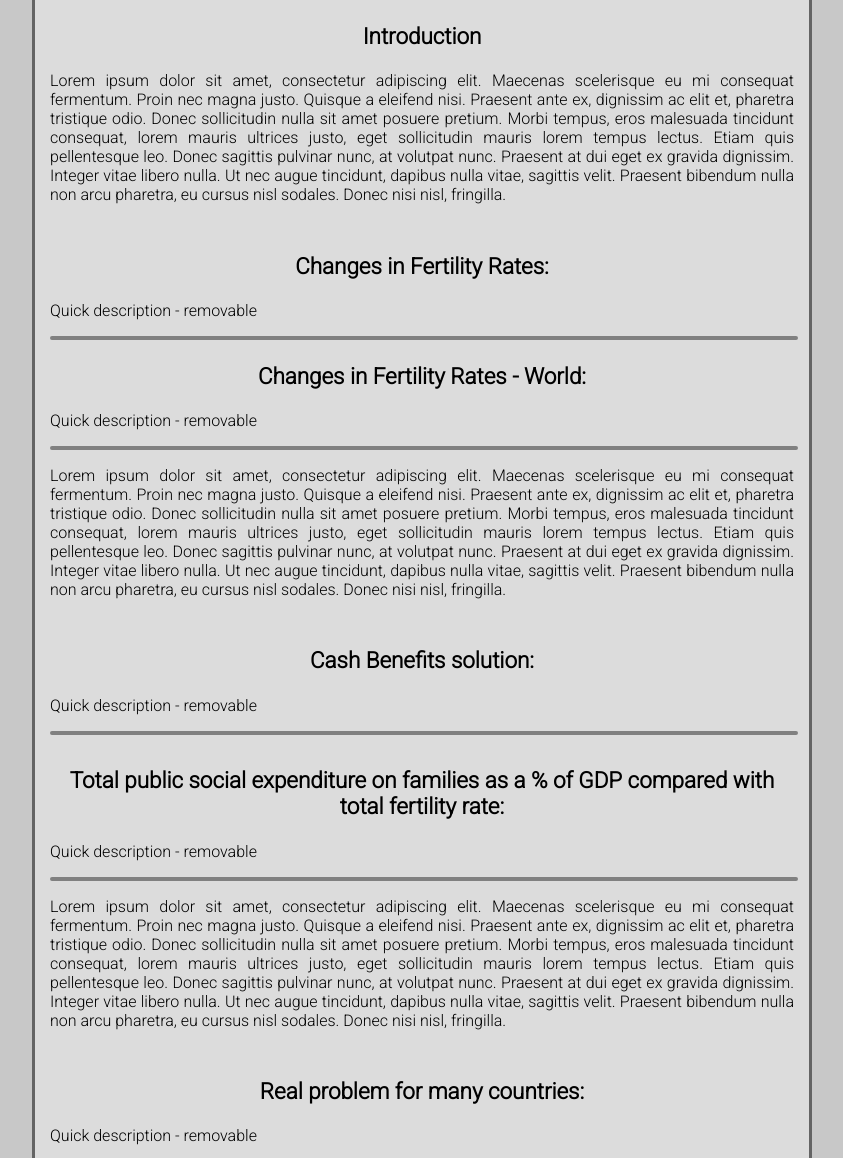
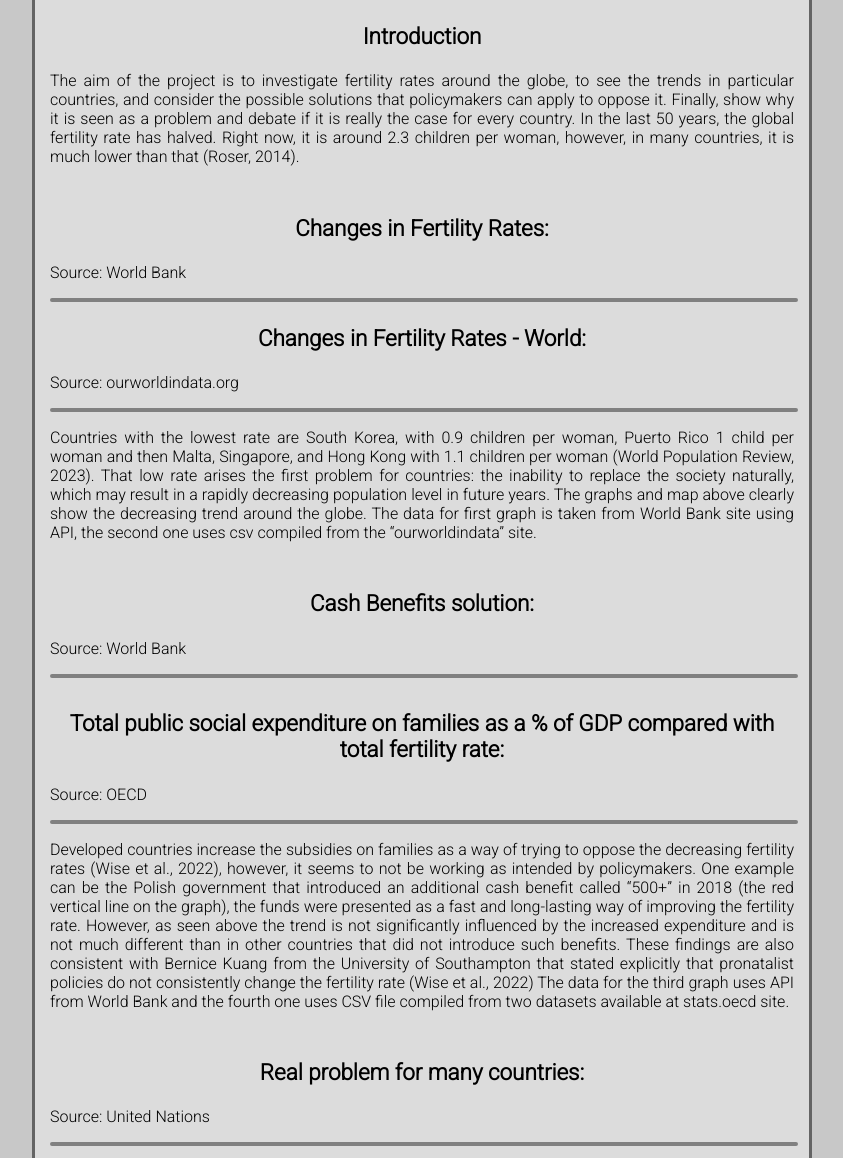
Before and after one commit to Gozdziewicz23/Gozdziewicz23.github.io, a plain HTML site: page project.html in a window 1280 px wide. Shown: the part 140-1298 px from the top of the page, without its empty margins (218-1061 px from the left). Drawn offline with Linux system fonts and the light colour scheme; a script that the page names is missing.

Commit message:
Update project.html

```diff
--- a/project.html
+++ b/project.html
@@ -28,45 +28,46 @@
 
         <h3 class="section-title">Introduction</h3>
         <p>
-            Lorem ipsum dolor sit amet, consectetur adipiscing elit. Maecenas scelerisque eu mi consequat fermentum. Proin nec magna justo. Quisque a eleifend nisi. Praesent ante ex, dignissim ac elit et, pharetra tristique odio. Donec sollicitudin nulla sit amet posuere pretium. Morbi tempus, eros malesuada tincidunt consequat, lorem mauris ultrices justo, eget sollicitudin mauris lorem tempus lectus. Etiam quis pellentesque leo. Donec sagittis pulvinar nunc, at volutpat nunc.
+            The aim of the project is to investigate fertility rates around the globe, to see the trends in particular countries, and consider the possible solutions that policymakers can apply to oppose it. Finally, show why it is seen as a problem and debate if it is really the case for every country.
 
-            Praesent at dui eget ex gravida dignissim. Integer vitae libero nulla. Ut nec augue tincidunt, dapibus nulla vitae, sagittis velit. Praesent bibendum nulla non arcu pharetra, eu cursus nisl sodales. Donec nisi nisl, fringilla.
+            In the last 50 years, the global fertility rate has halved. Right now, it is around 2.3 children per woman, however, in many countries, it is much lower than that (Roser, 2014).
         </p>
     </section>
     <section>
         <h3 class="section-title">Changes in Fertility Rates:</h3>
-        <p>Quick description - removable</p>
+        <p>Source: World Bank</p>
         <div class="chart" id="fertilityCountriesRates"></div>
 
         <h3 class="section-title">Changes in Fertility Rates - World:</h3>
-        <p>Quick description - removable</p>
+        <p>Source: ourworldindata.org</p>
         <div class="chart" id="fertilityWorldRates"></div>
 
         <p>
-            Lorem ipsum dolor sit amet, consectetur adipiscing elit. Maecenas scelerisque eu mi consequat fermentum. Proin nec magna justo. Quisque a eleifend nisi. Praesent ante ex, dignissim ac elit et, pharetra tristique odio. Donec sollicitudin nulla sit amet posuere pretium. Morbi tempus, eros malesuada tincidunt consequat, lorem mauris ultrices justo, eget sollicitudin mauris lorem tempus lectus. Etiam quis pellentesque leo. Donec sagittis pulvinar nunc, at volutpat nunc.
+          Countries with the lowest rate are South Korea, with 0.9 children per woman, Puerto Rico 1 child per woman and then Malta, Singapore, and Hong Kong with 1.1 children per woman (World Population Review, 2023). That low rate arises the first problem for countries: the inability to replace the society naturally, which may result in a rapidly decreasing population level in future years. The graphs and map above clearly show the decreasing trend around the globe.
+The data for first graph is taken from World Bank site using API, the second one uses csv compiled from the “ourworldindata” site.
 
-            Praesent at dui eget ex gravida dignissim. Integer vitae libero nulla. Ut nec augue tincidunt, dapibus nulla vitae, sagittis velit. Praesent bibendum nulla non arcu pharetra, eu cursus nisl sodales. Donec nisi nisl, fringilla.
         </p>
     </section>
     <section>
         <h3 class="section-title">Cash Benefits solution:</h3>
-        <p>Quick description - removable</p>
+        <p>Source: World Bank</p>
         <div class="chart" id="fertilityRatePoland"></div>
     </section>
     <section>
         <h3 class="section-title">Total public social expenditure on families as a % of GDP compared with total fertility rate:</h3>
-        <p>Quick description - removable</p>
+        <p>Source: OECD</p>
         <div class="chart" id="fertilityCompared"></div>
 
         <p>
-            Lorem ipsum dolor sit amet, consectetur adipiscing elit. Maecenas scelerisque eu mi consequat fermentum. Proin nec magna justo. Quisque a eleifend nisi. Praesent ante ex, dignissim ac elit et, pharetra tristique odio. Donec sollicitudin nulla sit amet posuere pretium. Morbi tempus, eros malesuada tincidunt consequat, lorem mauris ultrices justo, eget sollicitudin mauris lorem tempus lectus. Etiam quis pellentesque leo. Donec sagittis pulvinar nunc, at volutpat nunc.
+            Developed countries increase the subsidies on families as a way of trying to oppose the decreasing fertility rates (Wise et al., 2022), however, it seems to not be working as intended by policymakers. One example can be the Polish government that introduced an additional cash benefit called “500+” in 2018 (the red vertical line on the graph), the funds were presented as a fast and long-lasting way of improving the fertility rate. However, as seen above the trend is not significantly influenced by the increased expenditure and is not much different than in other countries that did not introduce such benefits. These findings are also consistent with Bernice Kuang from the University of Southampton that stated explicitly that pronatalist policies do not consistently change the fertility rate (Wise et al., 2022)
 
-            Praesent at dui eget ex gravida dignissim. Integer vitae libero nulla. Ut nec augue tincidunt, dapibus nulla vitae, sagittis velit. Praesent bibendum nulla non arcu pharetra, eu cursus nisl sodales. Donec nisi nisl, fringilla.
+                      The data for the third graph uses API from World Bank and the fourth one uses CSV file compiled from two datasets available at stats.oecd site.
+
         </p>
     </section>
     <section>
         <h3 class="section-title">Real problem for many countries:</h3>
-        <p>Quick description - removable</p>
+        <p>Source: United Nations</p>
         <div class="chart" id="realProblem"></div>
 
         <p>
@@ -76,20 +77,22 @@
     <section>
         <h3 class="section-title">Conclusion</h3>
         <p>
-            Lorem ipsum dolor sit amet, consectetur adipiscing elit. Donec sit amet turpis sit amet massa luctus vehicula. Phasellus vulputate elit a placerat feugiat. Donec a odio sit amet leo faucibus malesuada. Maecenas pretium quam eget quam lobortis elementum. Donec varius congue est vitae vehicula. Praesent finibus arcu ac ex pulvinar, eu efficitur risus accumsan. Quisque ultrices, orci auctor pharetra convallis, urna lorem lacinia sem, vel blandit justo ipsum eu ligula. Sed facilisis varius risus non laoreet. Phasellus consequat ipsum ac orci dapibus porttitor. Nulla rutrum, est nec molestie sollicitudin, leo nulla semper tortor, non egestas leo nisl ut risus. Morbi id nunc a eros tristique aliquet.
+           The decrease in fertility rate is undeniable and considered an issue for many countries. On top of that the trend seems to be hard to turn around. The reasons for that are rather positive: women's empowerment that helped with (Roser, 2014)
 
-            Vivamus in tincidunt metus, at elementum urna. Cras dictum ligula dui, in tincidunt sapien semper vitae. Morbi et libero id sem ultricies elementum vitae quis orci. Cras gravida, mi sit amet vulputate accumsan, nibh enim convallis neque, nec eleifend metus ligula nec mi. Cras.
+
+The fertility rate problem must be tackled much more complexly, the education and encouragement for planned families are key. Tomas Sobotka from the Vienna Institute of Demography said that one way of resolving the problem is to introduce more gender equality so that men take longer parental leaves and generally help more in the early stages of parenting allowing women to get back to their careers and education faster. However, he also pointed out that governments should not explicitly incentives women to have more children than they would like, only to meet some national quota or their goal to increase the population (Wise et al., 2022). It shows a bigger and more philosophical issue that should be considered by policymakers. It encourages us to look at the globe as a whole and see all the pros and cons of the “problem”.
+
         </p>
     </section>
     <section>
         <h3 class="section-title">References</h3>
-        <p>1</p>
+        <p>1.	Roser, M. (2014) Fertility Rate, Our World in Data. Available at: https://ourworldindata.org/fertility-rate#fertility-is-first-falling-with-development-and-then-rising-with-development (Accessed: January 8, 2023). </p>
         <p>2</p>
         <p>3</p>
-        <p>4</p>
+        <p>4.	(2023) World Population Review 2023. Available at: https://worldpopulationreview.com/country-rankings/total-fertility-rate (Accessed: January 8, 2023). </p>
         <p>5</p>
         <p>6</p>
-        <p>7</p>
+        <p>7.	Wise, P. et al. (2022) Baby bust: Can policymakers boost dwindling world fertility rates? Financial Times. Financial Times. Available at: https://www.ft.com/content/530cde70-eea2-47ff-8b4e-5efa8b9630d5 (Accessed: January 8, 2023). </p>
         <p>8</p>
         <p>9</p>
         <p>10</p>
```
